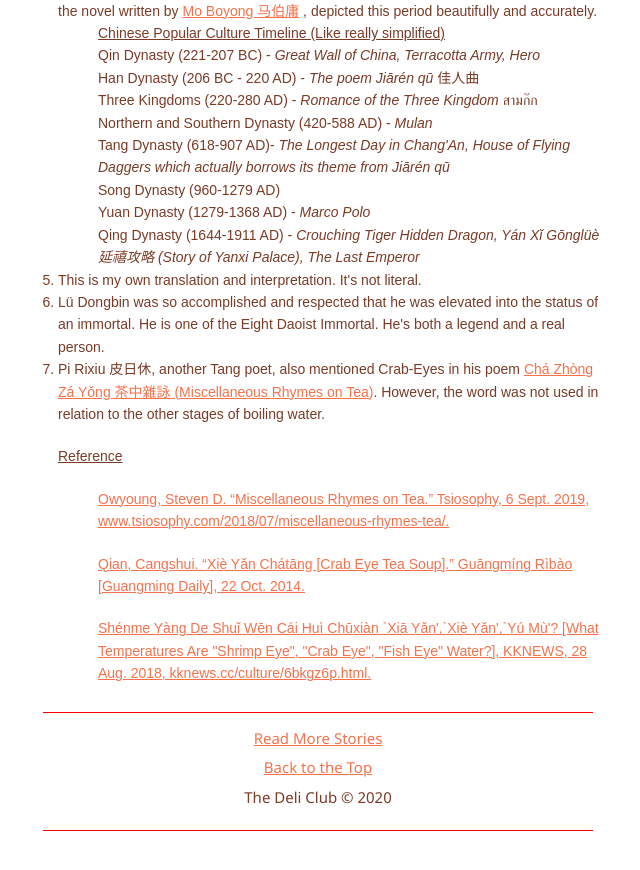
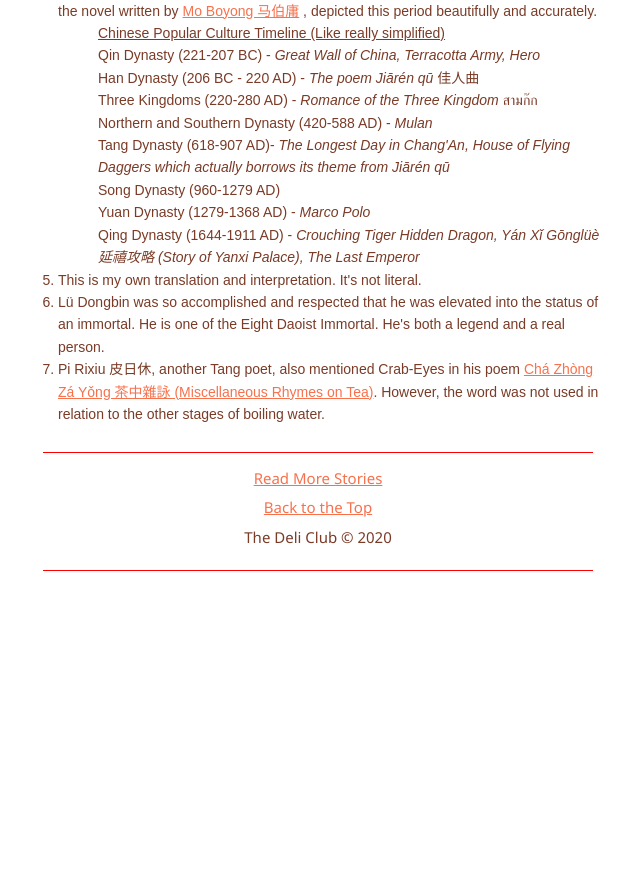
Before and after one commit to irinchitman/thedeliclub, a plain HTML site: page ThingsThatBurn.html in a window 1280 px wide. Shown: the part 4465-5335 px from the top of the page, without its empty margins (449-1089 px from the left). After the commit the page ends 5105 px from the top, so only its background shows below. Drawn offline with nearby package versions, Linux system fonts and the light colour scheme; a web font is replaced by a local one.

Commit message:
Update ThingsThatBurn.html

```diff
--- a/ThingsThatBurn.html
+++ b/ThingsThatBurn.html
@@ -333,15 +333,7 @@
             <li>
             Pi Rixiu 皮日休, another Tang poet, also mentioned Crab-Eyes in his poem <a href="https://www.tsiosophy.com/2018/07/miscellaneous-rhymes-tea/">Chá Zhòng Zá Yǒng 茶中雜詠 (Miscellaneous Rhymes on Tea)</a>. However, the word was not used in relation to the other stages of boiling water.
             </li>
-            <ol style="padding-top: 20px;"><u>Reference</u></ol>
-            <ul style="padding-top: 20px;"><a href="https://www.tsiosophy.com/author/">Owyoung, Steven  D. “Miscellaneous Rhymes on Tea.” Tsiosophy, 6 Sept. 2019, www.tsiosophy.com/2018/07/miscellaneous-rhymes-tea/.</a>
-            </ul>
 
-            <ul style="padding-top: 20px;"><a href="http://epaper.gmw.cn/gmrb/html/2014-10/22/nw.D110000gmrb_20141022_7-12.htm">Qian, Cangshui. “Xiè Yǎn Chátāng [Crab Eye Tea Soup].” Guāngmíng Rìbào [Guangming Daily], 22 Oct. 2014.</a>
-            </ul>
-
-            <ul style="padding-top: 20px;"><a href="https://kknews.cc/culture/6bkgz6p.html">Shénme Yàng De Shuǐ Wēn Cái Huì Chūxiàn `Xiā Yǎn',`Xiè Yǎn',`Yú Mù'? [What Temperatures Are "Shrimp Eye", "Crab Eye", "Fish Eye" Water?], KKNEWS, 28 Aug. 2018, kknews.cc/culture/6bkgz6p.html.</a>
-            </ul>
         </ol>
 
      <img class=thumbnail src="Thingsthatburn_Thumbnail.jpg" style="width:100%;display:none;">
```
